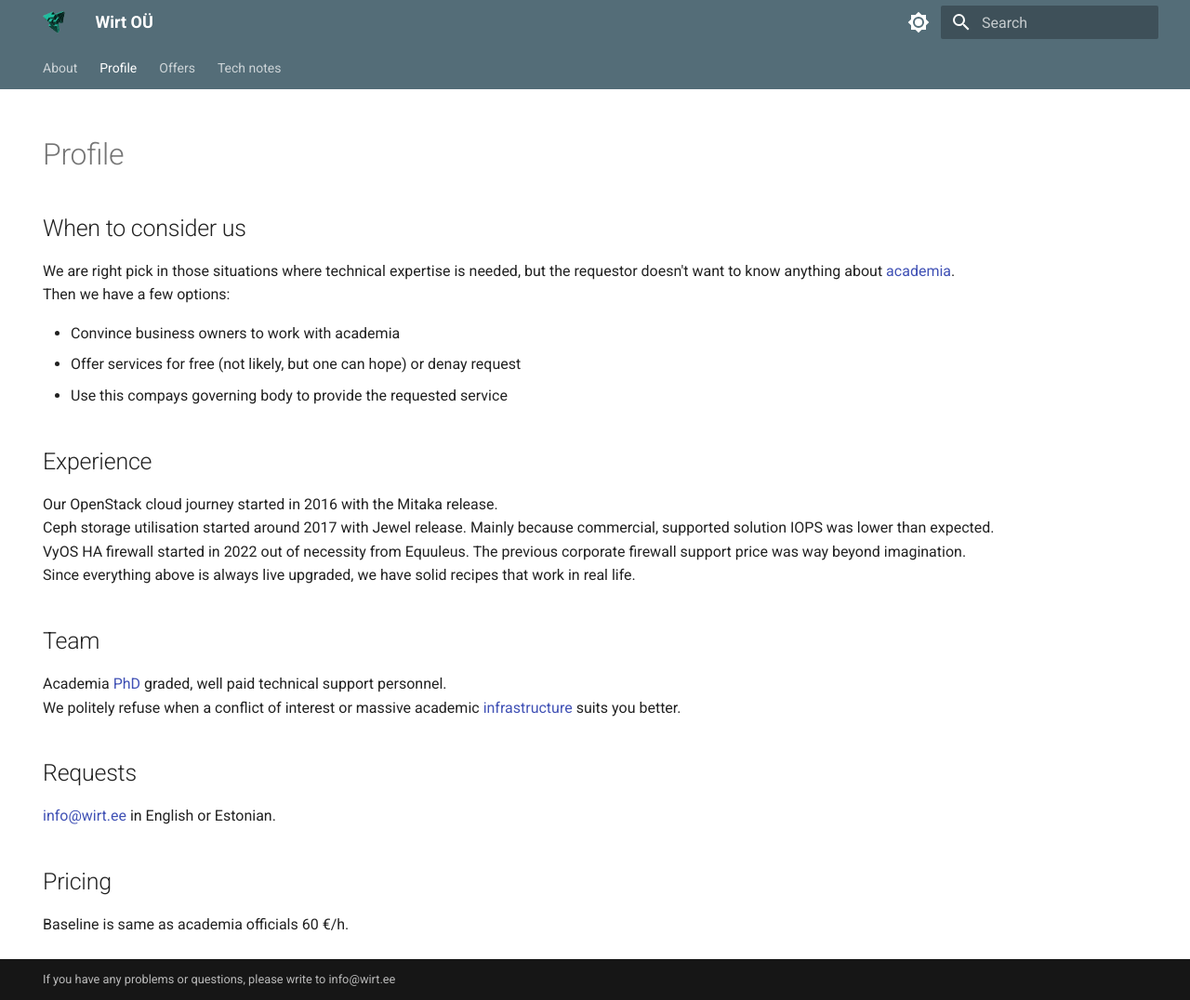
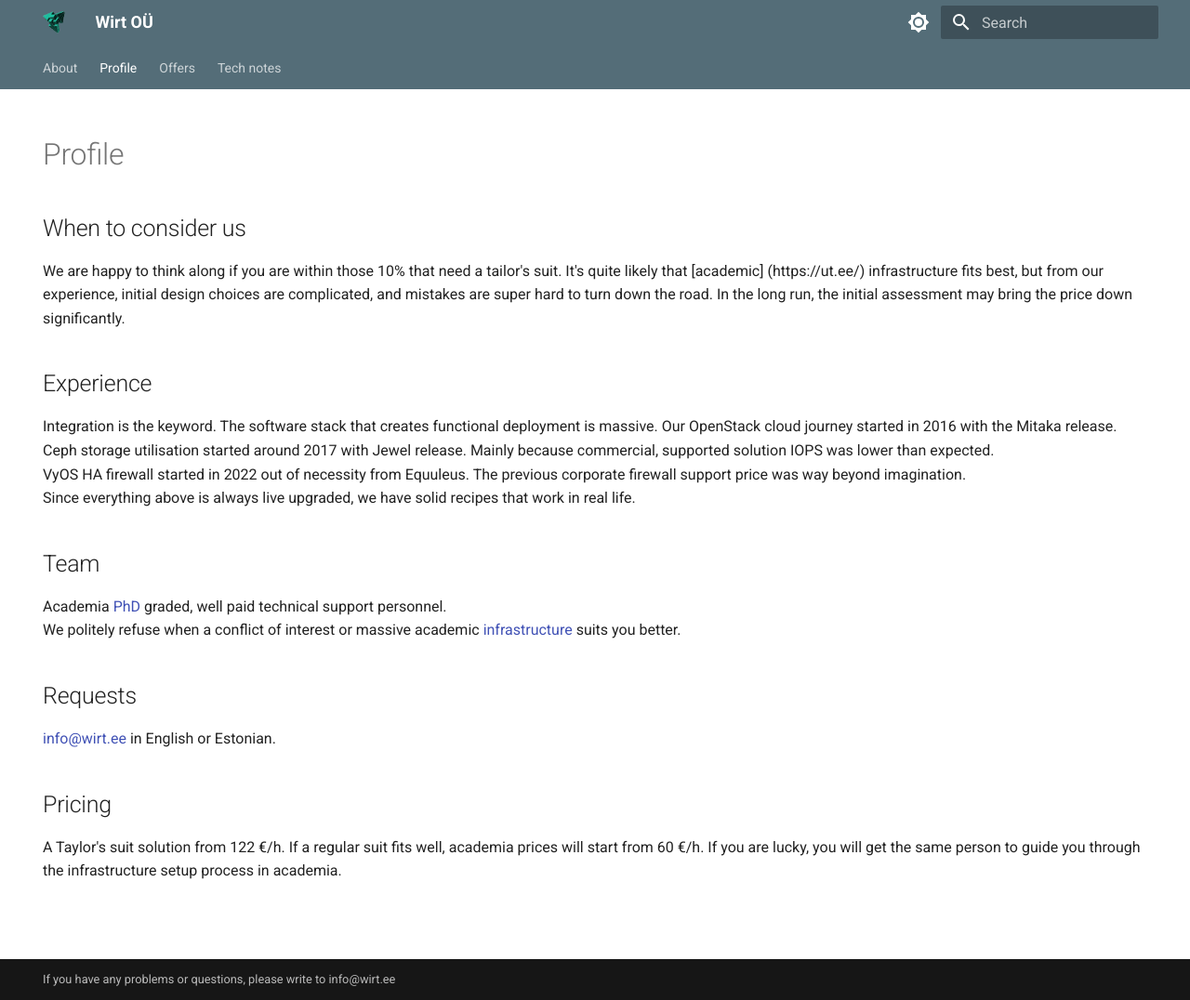
Before and after one commit to wirt-ee/wirt-ee.github.io, an MkDocs documentation site: the page built from docs/profile/index.md, in a window 1280 px wide and 1076 px high. Shown: the whole window at 93% size. Built offline with MkDocs 1.6.1 and Material for MkDocs 9.7.7, drawn with Linux system fonts in a browser that asks for light colours.

Commit message:
value adding objectives

```diff
--- a/docs/profile/index.md
+++ b/docs/profile/index.md
@@ -6,14 +6,10 @@ hide:
   - toc
 ---
 ## When to consider us
-We are right pick in those situations where technical expertise is needed, but the requestor doesn't want to know anything about [academia](https://ut.ee/).
-Then we have a few options:
-
-* Convince business owners to work with academia
-* Offer services for free (not likely, but one can hope) or denay request
-* Use this compays governing body to provide the requested service
+We are happy to think along if you are within those 10% that need a tailor's suit. It's quite likely that [academic] (https://ut.ee/) infrastructure fits best, but from our experience, initial design choices are complicated, and mistakes are super hard to turn down the road. In the long run, the initial assessment may bring the price down significantly.
 
 ## Experience
+Integration is the keyword. The software stack that creates functional deployment is massive.
 Our OpenStack cloud journey started in 2016 with the Mitaka release.
 Ceph storage utilisation started around 2017 with Jewel release. Mainly because commercial, supported solution IOPS was lower than expected.
 VyOS HA firewall started in 2022 out of necessity from Equuleus. The previous corporate firewall support price was way beyond imagination.
@@ -27,4 +23,4 @@ We politely refuse when a conflict of interest or massive academic [infrastructu
 <a href="mailto:info@wirt.ee">info@wirt.ee</a> in English or Estonian.
 
 ## Pricing
-Baseline is same as academia officials 60 €/h.
+A Taylor's suit solution from 122 €/h. If a regular suit fits well, academia prices will start from 60 €/h. If you are lucky, you will get the same person to guide you through the infrastructure setup process in academia.
```
